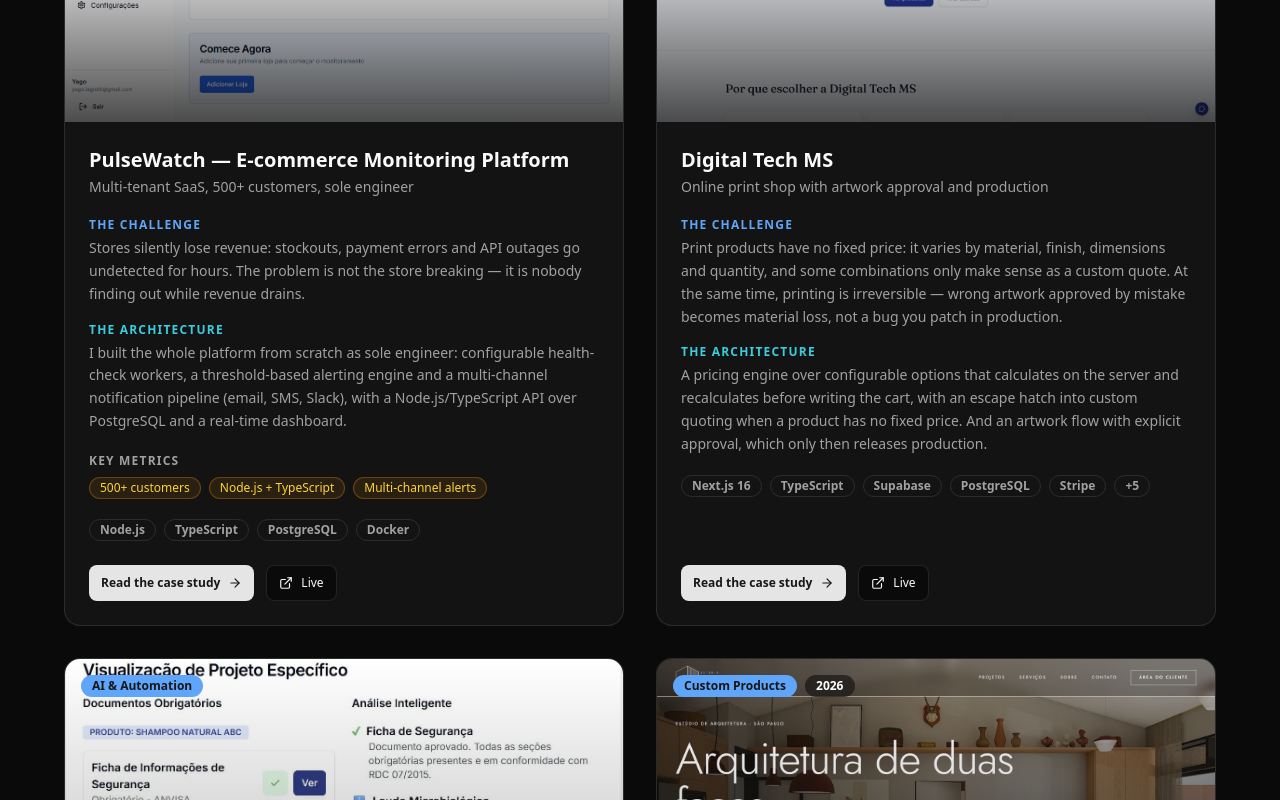
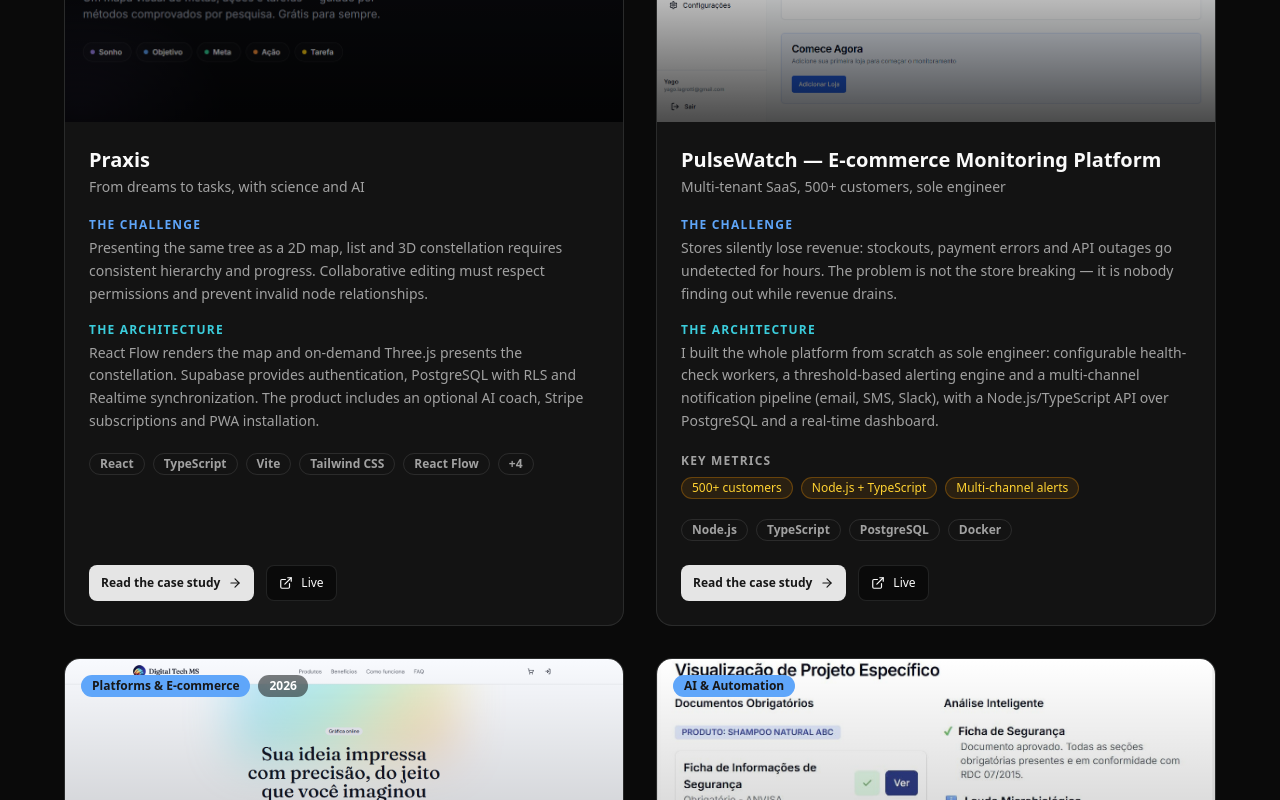
Before and after one commit to YagoLagrottiBracco/portfolio, a Next.js app: page / in a window 1280 px wide. Shown: the part 2360-3160 px from the top of the page. Built offline with nearby package versions, Linux system fonts and the light colour scheme.

Commit message:
feat: add Praxis project to portfolio

```diff
--- a/src/data/personal.ts
+++ b/src/data/personal.ts
@@ -109,6 +109,7 @@
 export const featuredOrder: string[] = [
   "vmageste",
   "impressaomais3d",
+  "praxis",
   "pulsewatch",
   "digitaltechms",
   "eurologado",
@@ -1087,6 +1088,109 @@
       },
     },
 
+{
+  "slug": "praxis",
+  "title": {
+    "pt": "Praxis",
+    "en": "Praxis",
+    "es": "Praxis"
+  },
+  "tagline": {
+    "pt": "Do sonho à tarefa, com ciência e IA",
+    "en": "From dreams to tasks, with science and AI",
+    "es": "Del sueño a la tarea, con ciencia e IA"
+  },
+  "description": {
+    "pt": "Plataforma de planejamento pessoal com mapas interativos 2D e 3D, colaboração em tempo real e um coach de IA para transformar sonhos em objetivos, metas, ações e tarefas.",
+    "en": "Personal planning platform with interactive 2D and 3D maps, real-time collaboration and an AI coach to turn dreams into objectives, goals, actions and tasks.",
+    "es": "Plataforma de planificación personal con mapas interactivos 2D y 3D, colaboración en tiempo real y un coach de IA para transformar sueños en objetivos, metas, acciones y tareas."
+  },
+  "category": "produtos",
+  "techStack": [
+    "React",
+    "TypeScript",
+    "Vite",
+    "Tailwind CSS",
+    "React Flow",
+    "Three.js",
+    "Supabase",
+    "PostgreSQL",
+    "Stripe"
+  ],
+  "links": [
+    {
+      "label": {
+        "pt": "Site",
+        "en": "Live",
+        "es": "Ver sitio"
+      },
+      "url": "https://usepraxis.online/"
+    }
+  ],
+  "status": {
+    "pt": "Em produção",
+    "en": "In production",
+    "es": "En producción"
+  },
+  "image": "/praxis.png",
+  "featured": true,
+  "caseStudy": {
+    "context": {
+      "pt": "O Praxis conecta sonhos a tarefas em cinco níveis. Mapas visuais, acompanhamento de progresso e métodos como WOOP e planos se-então ajudam a organizar próximos passos concretos.",
+      "en": "Praxis connects dreams to tasks across five levels. Visual maps, progress tracking and methods such as WOOP and if-then plans help organize concrete next steps.",
+      "es": "Praxis conecta sueños con tareas en cinco niveles. Mapas visuales, seguimiento del progreso y métodos como WOOP y planes si-entonces ayudan a organizar próximos pasos concretos."
+    },
+    "challenge": {
+      "pt": "Representar a mesma árvore em mapa 2D, lista e constelação 3D exige consistência de hierarquia e progresso. A edição colaborativa precisa respeitar permissões e impedir relações inválidas entre os nós.",
+      "en": "Presenting the same tree as a 2D map, list and 3D constellation requires consistent hierarchy and progress. Collaborative editing must respect permissions and prevent invalid node relationships.",
+      "es": "Representar el mismo árbol como mapa 2D, lista y constelación 3D exige coherencia en la jerarquía y el progreso. La edición colaborativa debe respetar permisos e impedir relaciones inválidas entre nodos."
+    },
+    "solution": {
+      "pt": "React Flow renderiza o mapa e Three.js, carregado sob demanda, apresenta a constelação. Supabase reúne autenticação, PostgreSQL com RLS e sincronização Realtime. O produto inclui coach de IA opcional, assinaturas Stripe e instalação como PWA.",
+      "en": "React Flow renders the map and on-demand Three.js presents the constellation. Supabase provides authentication, PostgreSQL with RLS and Realtime synchronization. The product includes an optional AI coach, Stripe subscriptions and PWA installation.",
+      "es": "React Flow renderiza el mapa y Three.js, cargado bajo demanda, presenta la constelación. Supabase reúne autenticación, PostgreSQL con RLS y sincronización Realtime. El producto incluye un coach de IA opcional, suscripciones Stripe e instalación como PWA."
+    },
+    "highlights": [
+      {
+        "title": {
+          "pt": "Três visualizações, uma árvore",
+          "en": "Three views, one tree",
+          "es": "Tres vistas, un árbol"
+        },
+        "description": {
+          "pt": "Mapa, lista e constelação compartilham dados e cálculo de progresso. O layout automático organiza a hierarquia e as posições manuais preservam os ajustes do usuário.",
+          "en": "Map, list and constellation share data and progress calculations. Automatic layout organizes the hierarchy while manual positions preserve user adjustments.",
+          "es": "Mapa, lista y constelación comparten datos y cálculo del progreso. El diseño automático organiza la jerarquía y las posiciones manuales conservan los ajustes del usuario."
+        }
+      },
+      {
+        "title": {
+          "pt": "Colaboração em tempo real",
+          "en": "Real-time collaboration",
+          "es": "Colaboración en tiempo real"
+        },
+        "description": {
+          "pt": "Mapas compartilhados usam canais Realtime por mapa e políticas de acesso no PostgreSQL. Mudanças de pai são validadas para evitar ciclos e conexões entre níveis incompatíveis.",
+          "en": "Shared maps use per-map Realtime channels and PostgreSQL access policies. Parent changes are validated to prevent cycles and connections between incompatible levels.",
+          "es": "Los mapas compartidos usan canales Realtime por mapa y políticas de acceso en PostgreSQL. Los cambios de padre se validan para evitar ciclos y conexiones entre niveles incompatibles."
+        }
+      },
+      {
+        "title": {
+          "pt": "Constelação 3D sob demanda",
+          "en": "On-demand 3D constellation",
+          "es": "Constelación 3D bajo demanda"
+        },
+        "description": {
+          "pt": "Sonhos são distribuídos em uma esfera de Fibonacci e seus descendentes em cones orientados. Shaders exibem o progresso no preenchimento dos corpos.",
+          "en": "Dreams are distributed across a Fibonacci sphere and their descendants within oriented cones. Shaders display progress through the fill of each body.",
+          "es": "Los sueños se distribuyen en una esfera de Fibonacci y sus descendientes en conos orientados. Los shaders muestran el progreso mediante el relleno de cada cuerpo."
+        }
+      }
+    ]
+  }
+},
+
     // ------------------------------------------------------------------- grid
     {
       slug: "normify",
```
Also changed, not shown: public/praxis.png (added).
